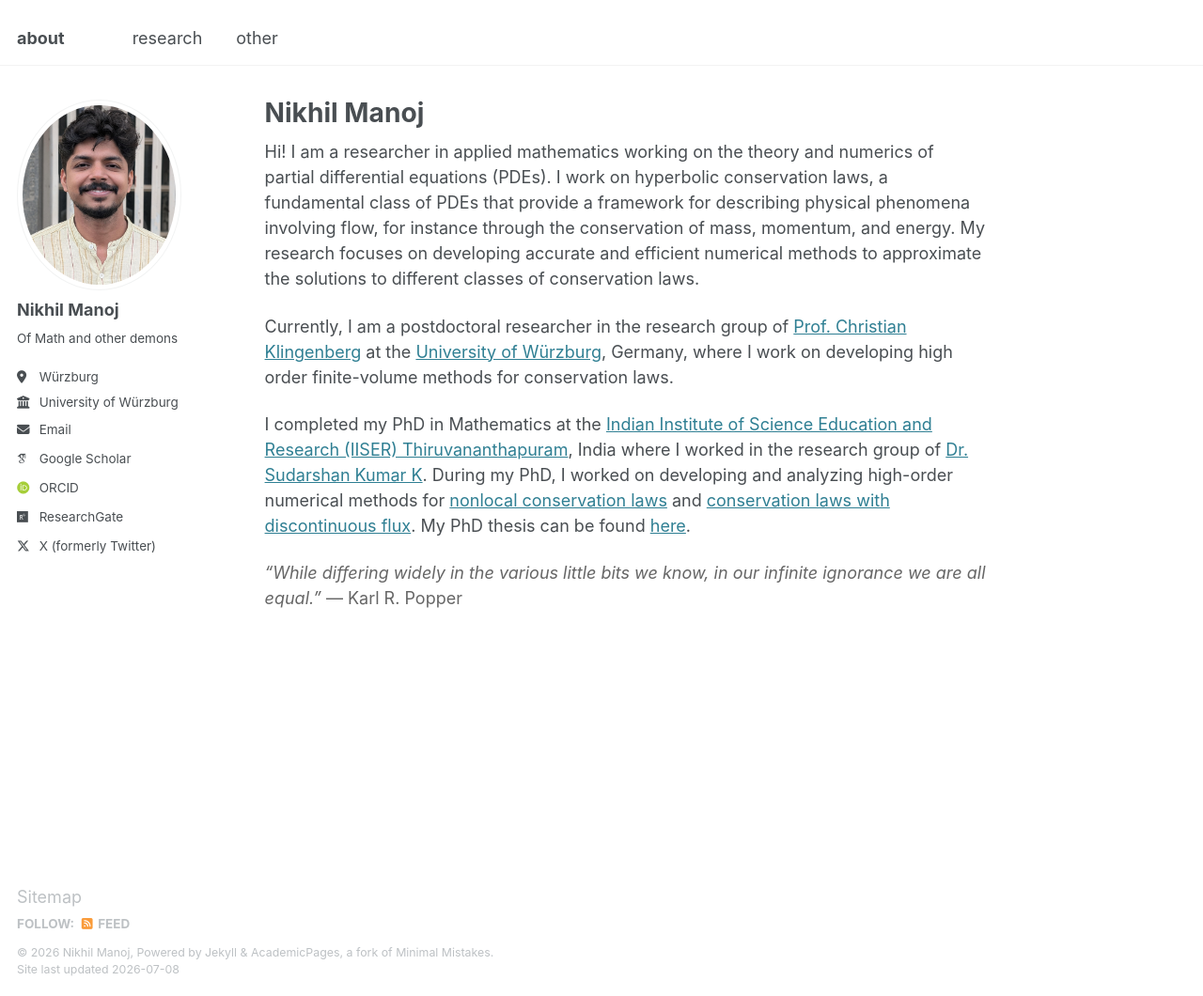
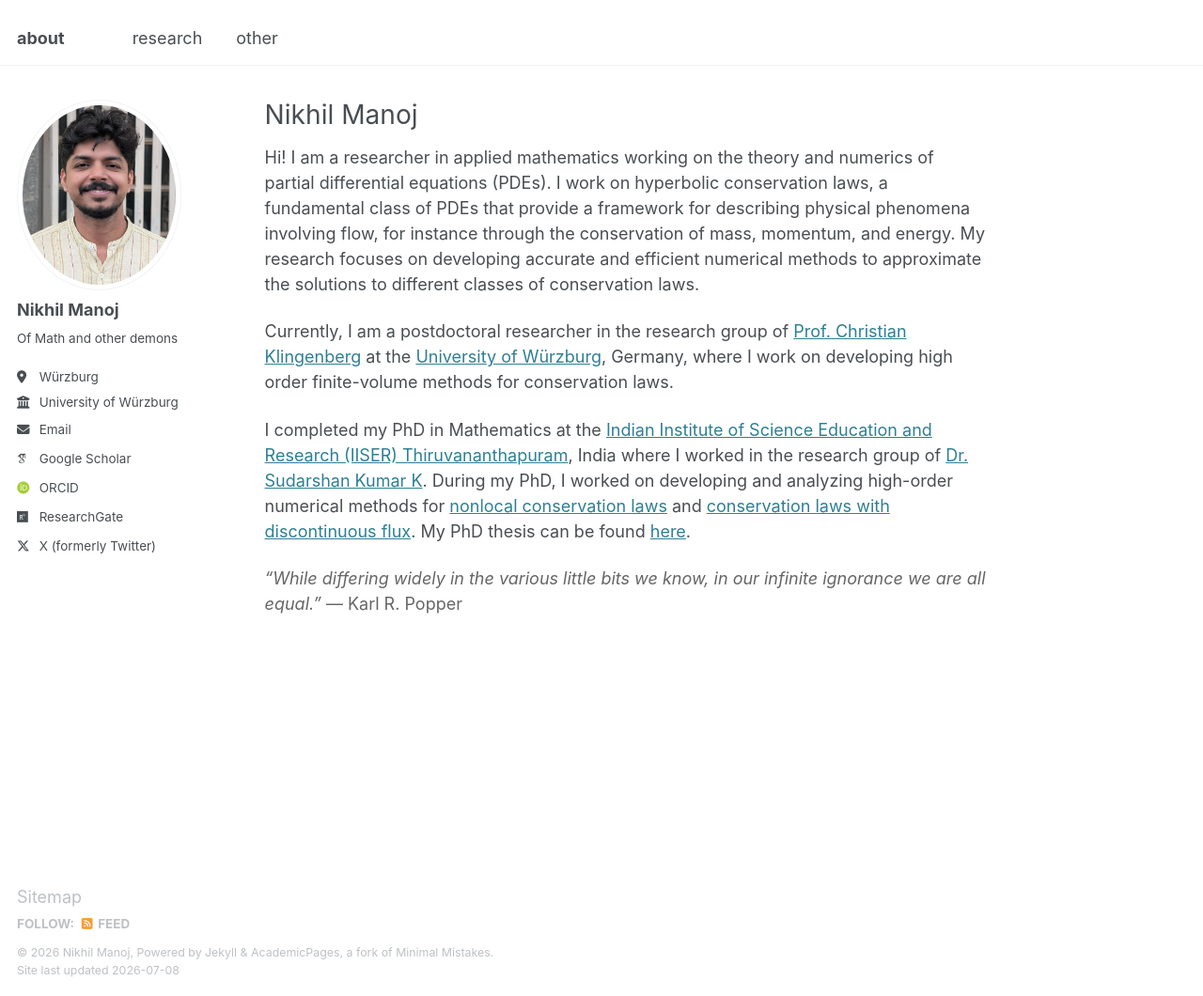
Before and after one commit to nikhil0597/nikhil0597.github.io, a Jekyll site: the page built from _pages/about.md, in a window 1280 px wide and 1060 px high. Shown: the whole window at 94% size. Built offline with Jekyll 4.4.1, drawn with Linux system fonts in a browser that asks for light colours; some web fonts are replaced.

Commit message:
Update about.md

```diff
--- a/_pages/about.md
+++ b/_pages/about.md
@@ -1,12 +1,13 @@
 ---
 permalink: /
-title: "Nikhil Manoj"
 subtitle: "Postdoctoral researcher (from Nov 2025), University of Würzburg"
 author_profile: true
 redirect_from:
   - /about/
   - /about.html
 ---
+
+<h1 style="font-weight: normal; margin-top: 0;">Nikhil Manoj</h1>
 
 Hi! I am a researcher in applied mathematics working on the theory and numerics of partial differential equations (PDEs). I work on hyperbolic conservation laws, a fundamental class of PDEs that provide a framework for describing physical phenomena involving flow, for instance through the conservation of mass, momentum, and energy. My research focuses on developing accurate and efficient numerical methods to approximate the solutions to different classes of conservation laws.
 
```
